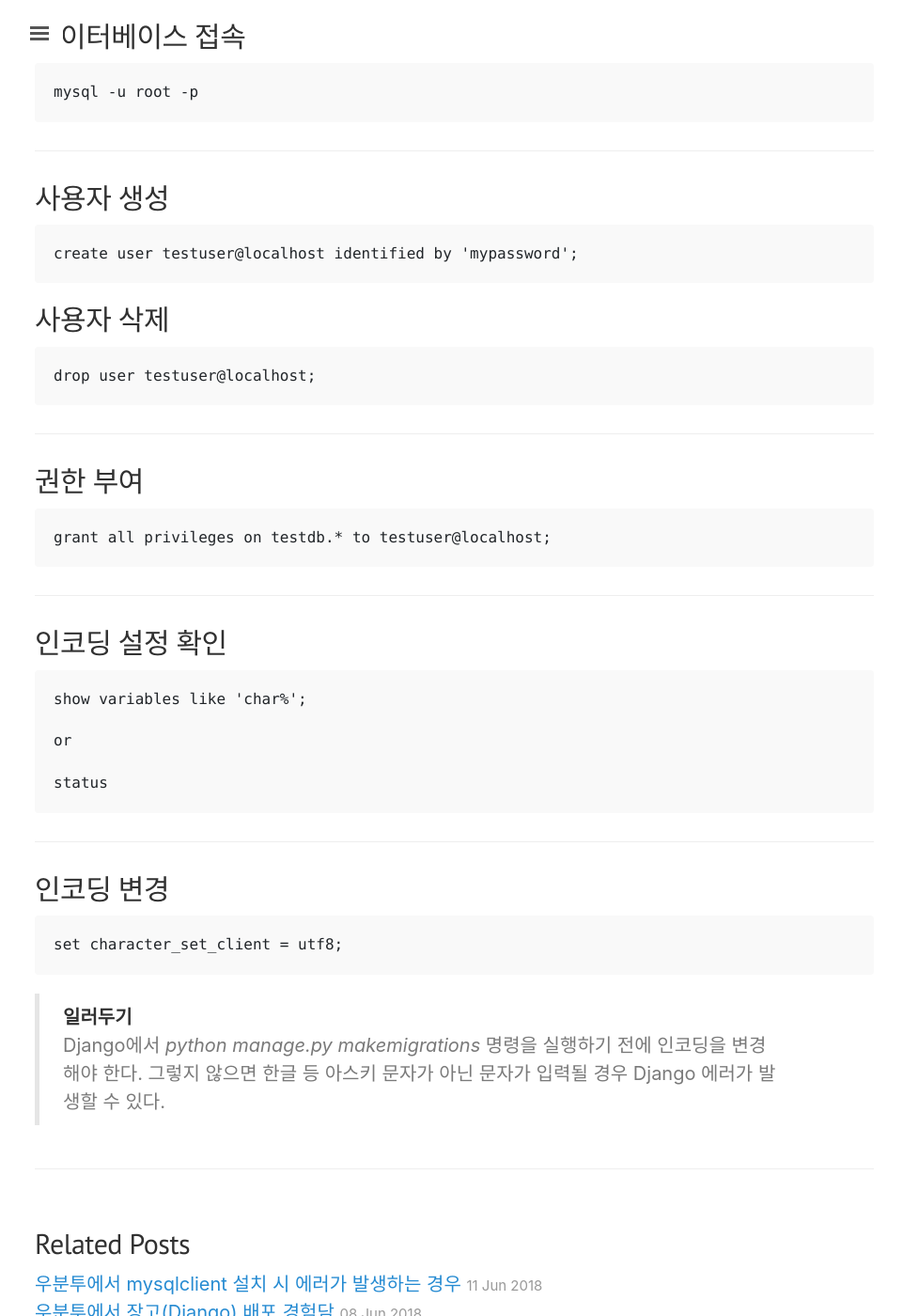
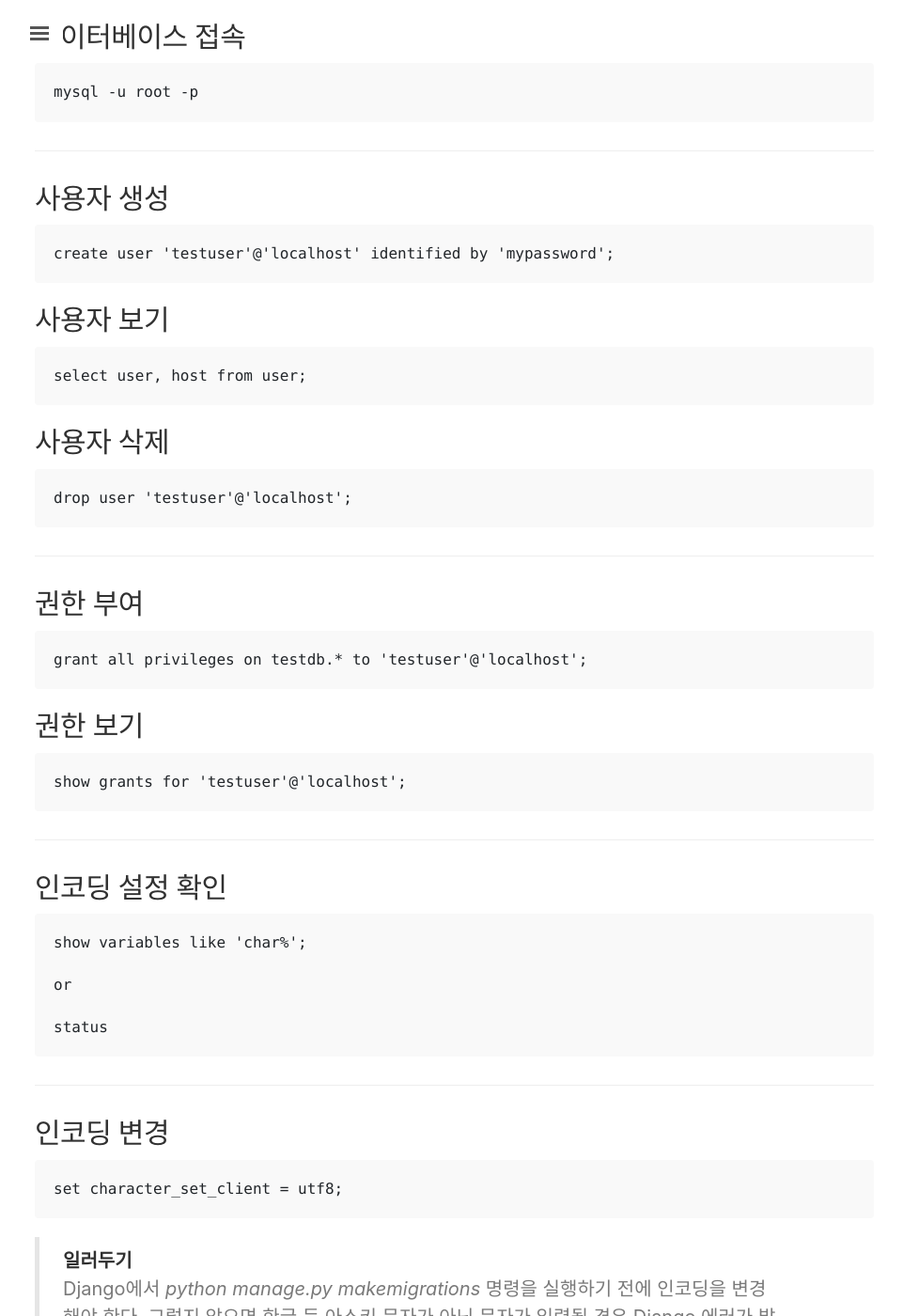
Before and after one commit to jwkcp/jwkcp.github.com, a Jekyll site: the page built from _posts/2018-05-23-prepare-to-use-mysql.md, in a window 1280 px wide and 1400 px high, scrolled down 774 px. Shown: the whole window at 94% size, without its empty margins (3-964 px from the left). Built offline with Jekyll 4.4.1, drawn with Linux system fonts in a browser that asks for light colours; nearby versions of some CDN libraries; comment, search, counter and statistics services are not loaded.

Commit message:
내용 추가

```diff
--- a/_posts/2018-05-23-prepare-to-use-mysql.md
+++ b/_posts/2018-05-23-prepare-to-use-mysql.md
@@ -30,19 +30,29 @@ mysql -u root -p
 
 ## 사용자 생성
 ~~~
-create user testuser@localhost identified by 'mypassword';
+create user 'testuser'@'localhost' identified by 'mypassword';
+~~~
+
+## 사용자 보기
+~~~
+select user, host from user;
 ~~~
 
 ## 사용자 삭제
 ~~~
-drop user testuser@localhost;
+drop user 'testuser'@'localhost';
 ~~~
 
 ---
 
 ## 권한 부여
 ~~~
-grant all privileges on testdb.* to testuser@localhost;
+grant all privileges on testdb.* to 'testuser'@'localhost';
+~~~
+
+## 권한 보기
+~~~
+show grants for 'testuser'@'localhost';
 ~~~
 
 ---
```
